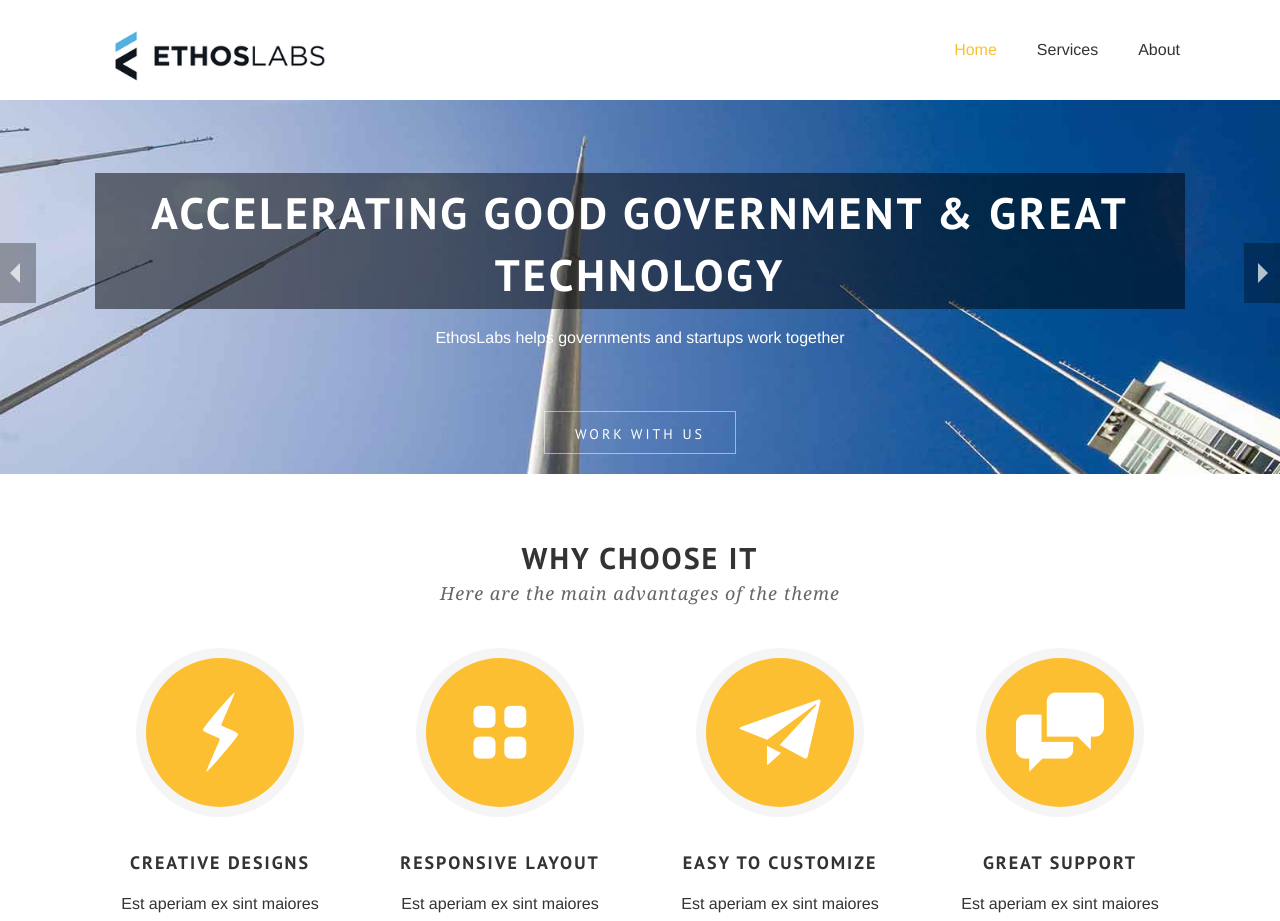
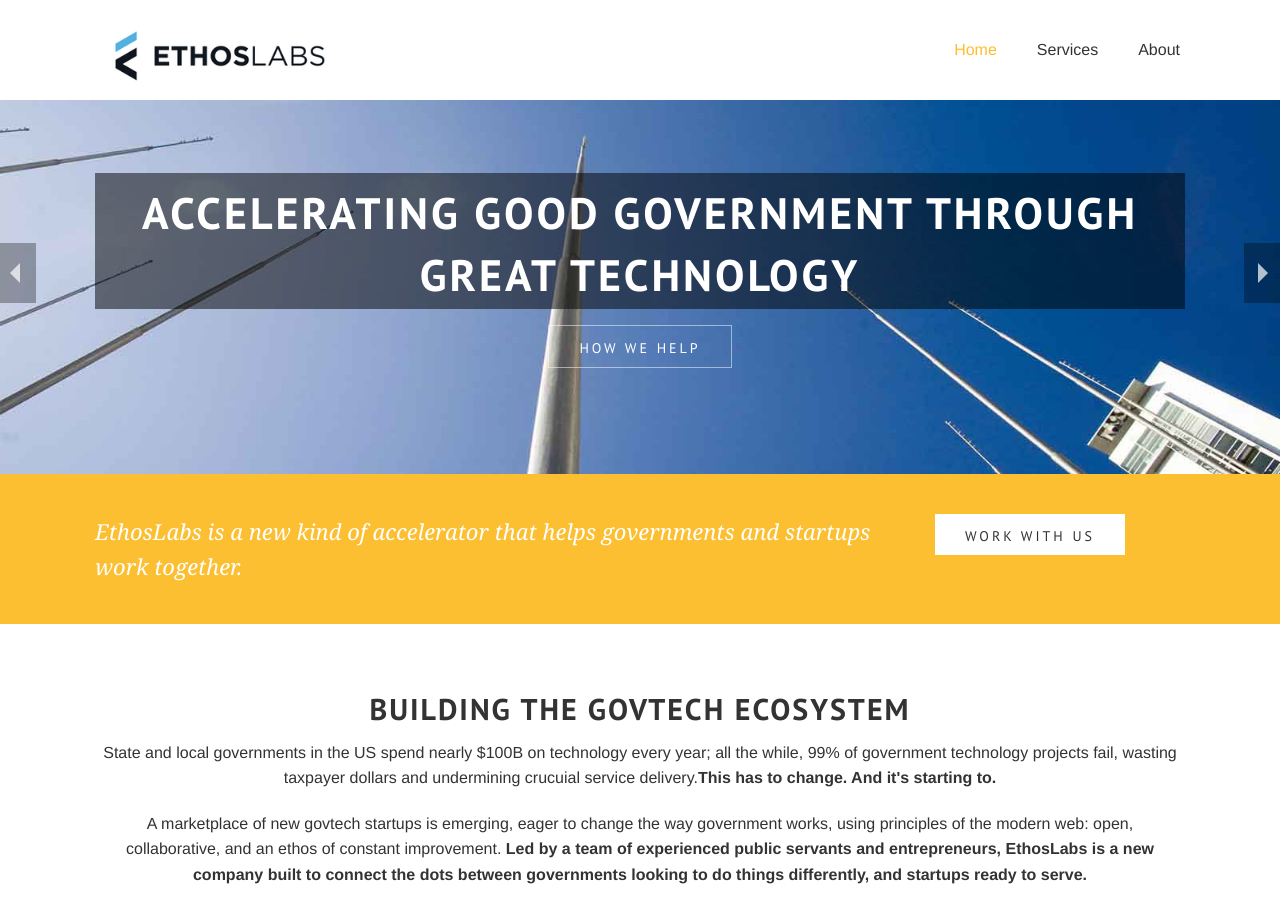
Before and after one commit to abhinemani/ethoslabs-new, a Jekyll site: the page built from index.html, in a window 1280 px wide. Shown: the top 921 px of the page. Built offline with Jekyll 4.4.1, drawn with Linux system fonts in a browser that asks for light colours; some web fonts are replaced; some of the changed text lies outside the part shown.

Commit message:
edited copy

```diff
--- a/_data/whys.yml
+++ b/_data/whys.yml
@@ -1,16 +1,16 @@
-- title: Creative designs
+- title: Connections
+  icon: chat
+  desc:
+    Talk to your peers, share your learnings and challenges, and avoid reinventing the wheel.
+- title: Visibility
   icon: flash
   desc:
-    Est aperiam ex sint maiores aliquam delectus minima rerum et natus rerum sit quae nostrum.
-- title: Responsive layout
+    Showcase your work to the broader community & build momentum for more success.
+- title: Consulting
+  icon: paper-plane
+  desc:
+    Bring in outside expertise with a national perspective to build your innovation program or business.
+- title: Resources & Tools
   icon: layout
   desc:
-    Est aperiam ex sint maiores aliquam delectus minima rerum et natus rerum sit quae nostrum.
-- title: Easy to customize
-  icon: paper-plane
-  desc:
-    Est aperiam ex sint maiores aliquam delectus minima rerum et natus rerum sit quae nostrum.
-- title: Great support
-  icon: chat
-  desc:
-    Est aperiam ex sint maiores aliquam delectus minima rerum et natus rerum sit quae nostrum.
+    Jumpstart your work by taking advantage of proven tools and resources from across the country.
--- a/_includes/whys.html
+++ b/_includes/whys.html
@@ -1,8 +1,10 @@
 <div class='full white centered-text'>
   <div class='row'>
     <div class='special-title centered-text'>
-      <h2>Why choose it</h2>
-      <p>Here are the main advantages of the theme</p>
+      <h2>Building the GovTech Ecosystem</h2>
+      <p>State and local governments in the US spend nearly $100B on technology every year; all the while, 99% of government technology projects fail, wasting taxpayer dollars and undermining crucuial service delivery.<b>This has to change. And it's starting to.</b></p>
+	  <p>A marketplace of new govtech startups is emerging, eager to change the way government works, using principles of the modern web: open, collaborative, and an ethos of constant improvement. <b>Led by a team of experienced public servants and entrepreneurs, EthosLabs is a new company built to connect the dots between governments looking to do things differently, and startups ready to serve.</b></p>
+	  </p>
     </div>
   </div>
   <div class='spacing'></div>
--- a/css/style.css
+++ b/css/style.css
@@ -102,7 +102,7 @@ h1, h2, h3, h4 {
 }
 
 .bg-1 {
-  background: url(../images/bg-1.jpg) center center no-repeat;
+  background: url(http://jekyll.blahlab.com/images/bg-1.jpg) center center no-repeat;
   background-size: cover;
 }
 
@@ -112,17 +112,17 @@ h1, h2, h3, h4 {
 }
 
 .bg-3 {
-  background: url(../images/who-we-are-bg.jpg) center center no-repeat;
+  background: url(http://jekyll.blahlab.com/images/who-we-are-bg.jpg) center center no-repeat;
   background-size: cover;
 }
 
 .bg-4 {
-  background: url(../images/bg-4.jpg) center center no-repeat;
+  background: url(http://jekyll.blahlab.com/images/bg-4.jpg) center center no-repeat;
   background-size: cover;
 }
 
 .bg-5 {
-  background: url(../images/bg-5.jpg) center center no-repeat;
+  background: url(http://jekyll.blahlab.com/images/bg-5.jpg) center center no-repeat;
   background-size: cover;
 }
 
@@ -157,11 +157,9 @@ h1, h2, h3, h4 {
   margin-bottom: 0;
 }
 .special-title p {
-  font-family: "droid serif", georgia;
-  font-size: 1.125rem;
-  font-style: italic;
-  color: #666666;
-  letter-spacing: 1px;
+	margin-top: 10px;
+	padding-right: 20px;
+	padding-left: 20px;
 }
 .special-title p.shortline {
   width: 100px;
--- a/index.html
+++ b/index.html
@@ -18,7 +18,9 @@ services:
       icon: layout
       desc:
         Accusamus laborum totam omnis inventore et error aut et eos aut. fuga mollitia vitae id enim omnis perspiciatis. modi maxime eos.
-      color:
+      color: blue
+
+services-gov:
   -
     - title: Web design
       icon: layout
@@ -66,19 +68,51 @@ works:
 ---
 
 {% include slider.html %}
+<div class='full yellow no-padding'>
+  <div class='two spacing'></div>
+  <div class='row'>
+    <div class='call-to-action light'>
+      <div class='medium-9 large-9 columns'>
+        <p class='left'>EthosLabs is a new kind of accelerator that helps governments and startups work together.</p>
+      </div>
+      <div class='medium-3 large-3 columns'>
+        <a class='button white' href='#'>Work with Us</a>
+      </div>
+    </div>
+  </div>
+  <div class='spacing'></div>
+</div>
+
+
+<!--<div class='full white centered-text no-padding'>
+  <div class='row'>
+    <div class='large-12 columns'>
+      <div class='three spacing'></div>
+      <h2>Join the Network of Governments and Government Startups</h2>
+      <img class='centered' src='{{site.baseurl}}/images/network.png'>
+    </div>
+  </div>
+</div>-->
+
+
 
 {% include whys.html shape="circle" %}
 
 <div class='full bg-3 light'>
   <div class='row'>
     <div class='large-6 columns'>
-      <img class='fadeinleft' src='{{site.baseurl}}/images/ipad-air.png'>
+      <img class='fadeinleft' src='http://ethoslabs.us/img/services/startups.jpg'>
     </div>
     <div class='large-6 columns'>
-      <h2 class='light'>Who we are</h2>
+      <h2 class='light'>For Entreprenuers</h2>
       <p>
-		  Together, Abhi Nemani and Bob Sofman have deep experience in the civic tech space: from co-leading a civic tech non-profit (Code for America), to leadership roles in government (City of Los Angeles) and civic startups (SmartProcure).
+		  The EthosLabs team has helped dozens of govtech startups launch and thrive, and can bring their knowledge, network, and experience to bear for your company. Here’s what we offer:
       </p>
+	  <ul>
+		  <li>Understanding of procurement and sales/marketing tactics for government</li>
+		  <li>Shared rolodex of government parters and investors</li>
+		  <li>National recognition at conferences, through press, etc</li>
+	  </ul>
       <a class='button boxed'>Know more</a>
     </div>
   </div>
@@ -101,61 +135,45 @@ works:
   {% endfor %}
 </div>
 
-<div class='full bg-4 no-padding'>
-  <div class='two spacing'></div>
+
+
+<div class='full bg-5'>
+  <div class='spacing'></div>
   <div class='row'>
-    {% for milestone in page.milestones %}
-      <div class='medium-3 large-3 columns'>
-        <div class='milestone light'>
-          <strong data-from='{{milestone.from}}' data-to='{{milestone.to}}'></strong>
-          <span>{{milestone.title}}</span>
-        </div>
-      </div>
-    {% endfor %}
-  </div>
-  <div class='two spacing'></div>
-</div>
-
-<div class='full white centered-text no-padding'>
-  <div class='row'>
-    <div class='large-12 columns'>
-      <div class='three spacing'></div>
-      <h2>Lovely Design</h2>
-      <img class='centered' src='{{site.baseurl}}/images/design-show.png'>
+    <div class='large-6 columns'>
+      <h2 class='light'>For Governments</h2>
+      <p class='light'>
+	   Curious how we think about what’s possible? See our 7 Principles for 21st Century Cities. Here’s how we plan on helping cities reposition themselves for innovation:
+      </p>
+	  <ul class='light'>
+		  <li>Support developing technical or innovation capacity</li>
+		  <li>A network of other governmental leaders to connect to for support</li>
+		  <li>An understanding of what’s worked, where, to learn from</li>
+	  </ul>
+      <a class='button boxed' href='#'>Know more</a>
     </div>
-  </div>
-</div>
-
-<div class='full yellow no-padding'>
-  <div class='two spacing'></div>
-  <div class='row'>
-    <div class='call-to-action light'>
-      <div class='medium-9 large-9 columns'>
-        <p class='left'>A Creative, Modern, Clean &amp; Responsive Template, what are you waiting for?</p>
-      </div>
-      <div class='medium-3 large-3 columns'>
-        <a class='button white' href='#'>Purchase Now</a>
-      </div>
+    <div class='large-6 columns'>
+      <img class='fadeinright' src='http://ethoslabs.us/img/services/governments.png'>
     </div>
   </div>
   <div class='spacing'></div>
 </div>
 
-<div class='full bg-5'>
-  <div class='spacing'></div>
-  <div class='row'>
-    <div class='large-6 columns'>
-      <h2 class='light'>Very easy to use</h2>
-      <p class='light'>
-        Quibusdam ea excepturi repudiandae. voluptates voluptatem quam quod quaerat sed in praesentium sint. ipsum accusamus provident debitis cupiditate labore at voluptate qui ab dolore corporis itaque et ea.
-      </p>
-      <a class='button boxed' href='#'>Know more</a>
+<div class='full white'>
+  {% for row in page.services-gov %}
+    <div class="row">
+      {% for service in row %}
+        <div class='medium-4 large-4 columns icon-text'>
+          <i class='icon-{{service.icon}} {{service.color}}'></i>
+          <h3>{{service.title}}</h3>
+          <p>{{service.desc}}</p>
+        </div>
+      {% endfor %}
     </div>
-    <div class='large-6 columns'>
-      <img class='fadeinright' src='{{site.baseurl}}/images/settings.jpg'>
-    </div>
-  </div>
-  <div class='spacing'></div>
+    {% unless forloop.last %}
+      <div class="spacing"></div>
+    {% endunless %}
+  {% endfor %}
 </div>
 
 <div class='full no-padding'>
@@ -189,4 +207,20 @@ works:
 
 {% include testimonials.html bg="bg-1" %}
 
+
+<div class='full bg-4 no-padding'>
+  <div class='two spacing'></div>
+  <div class='row'>
+    {% for milestone in page.milestones %}
+      <div class='medium-3 large-3 columns'>
+        <div class='milestone light'>
+          <strong data-from='{{milestone.from}}' data-to='{{milestone.to}}'></strong>
+          <span>{{milestone.title}}</span>
+        </div>
+      </div>
+    {% endfor %}
+  </div>
+  <div class='two spacing'></div>
+</div>
+
 {% include get-in-touch.html %}
```
Also changed, not shown: _data/slides.yml (+3 -6 lines), images/network.png (added), 6 other files.
